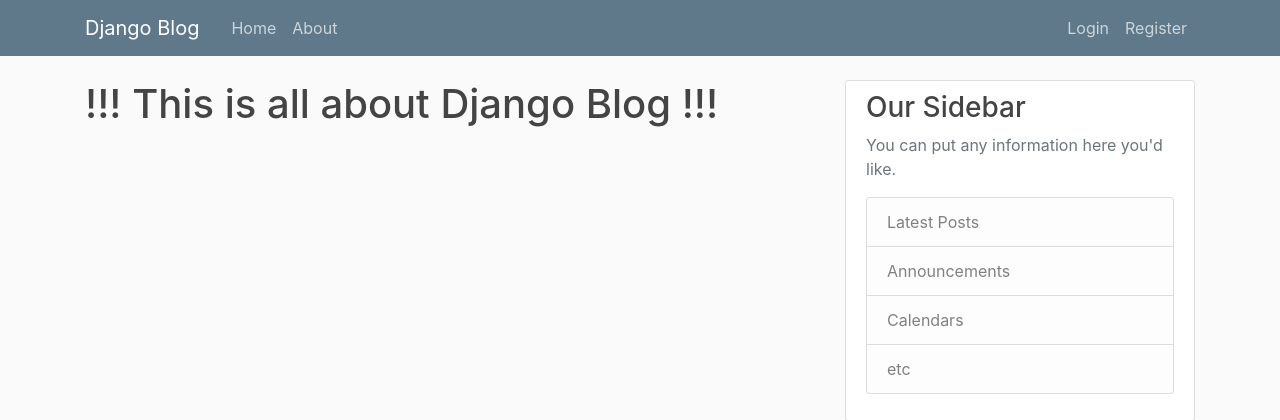
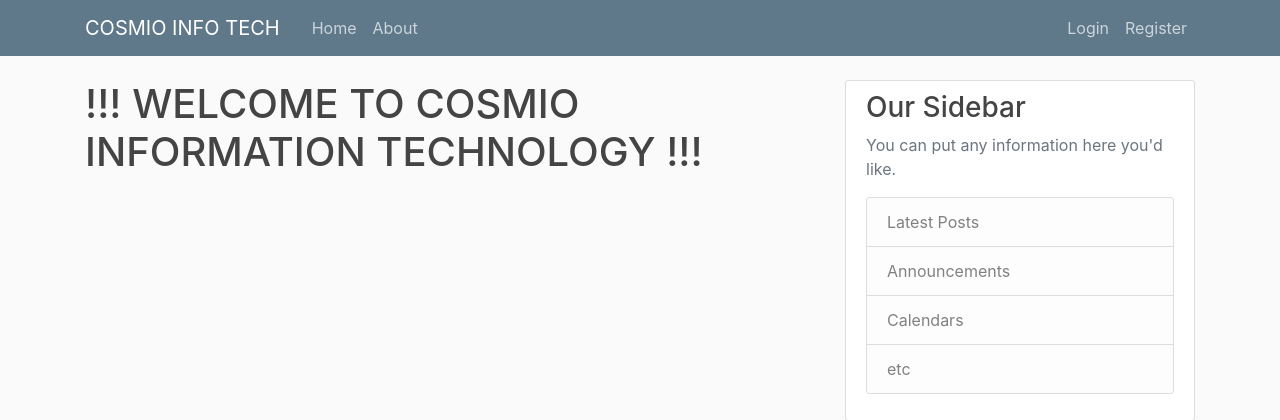
Before and after one commit to manojsaru123/Blog-Management, a Django app: page /about/ in a window 1280 px wide. Shown: the top 420 px of the page. Run offline with Django 3.2, Linux system fonts and the light colour scheme; some libraries are stand-ins or nearby versions.

Commit message:
title change

```diff
--- a/templates/blog/about.html
+++ b/templates/blog/about.html
@@ -1,4 +1,4 @@
 {% extends 'blog/base.html' %}
 {% block content %}
-   <h1> !!! This is all about Django Blog !!!</h1>
+   <h1> !!! WELCOME TO  COSMIO INFORMATION TECHNOLOGY !!!</h1>
 {% endblock content %}
--- a/templates/blog/base.html
+++ b/templates/blog/base.html
@@ -11,9 +11,9 @@
           integrity="sha384-Gn5384xqQ1aoWXA+058RXPxPg6fy4IWvTNh0E263XmFcJlSAwiGgFAW/dAiS6JXm" crossorigin="anonymous">
     <link rel="stylesheet" href="{% static 'blog/main.css' %}">
     {% if title %}
-        <title>Django Blog -{{ title }}</title>
+        <title>COSMIO -{{ title }}</title>
     {% else %}
-        <title>Django Blog </title>
+        <title>COSMIO </title>
     {% endif %}
     <title></title>
 </head>
@@ -21,7 +21,7 @@
 <header class="site-header">
     <nav class="navbar navbar-expand-md navbar-dark bg-steel fixed-top">
         <div class="container">
-            <a class="navbar-brand mr-4" href="{% url 'blog-home' %}">Django Blog</a>
+            <a class="navbar-brand mr-4" href="{% url 'blog-home' %}">COSMIO INFO TECH</a>
             <button class="navbar-toggler" type="button" data-toggle="collapse" data-target="#navbarToggle"
                     aria-controls="navbarToggle" aria-expanded="false" aria-label="Toggle navigation">
                 <span class="navbar-toggler-icon"></span>
```
Also changed, not shown: db.sqlite3.
